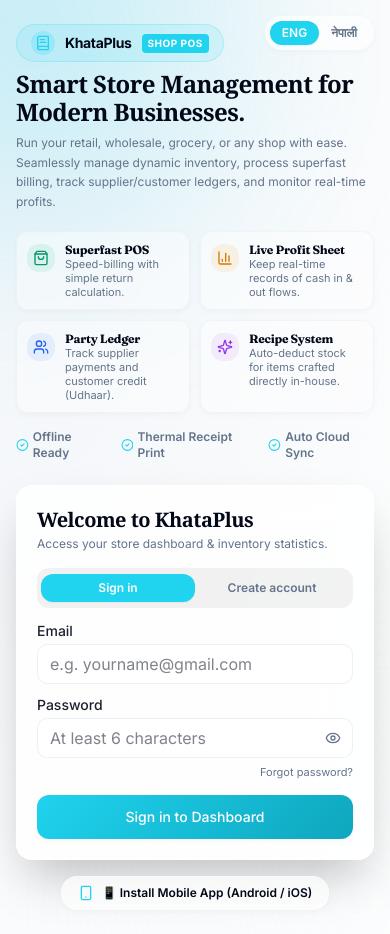
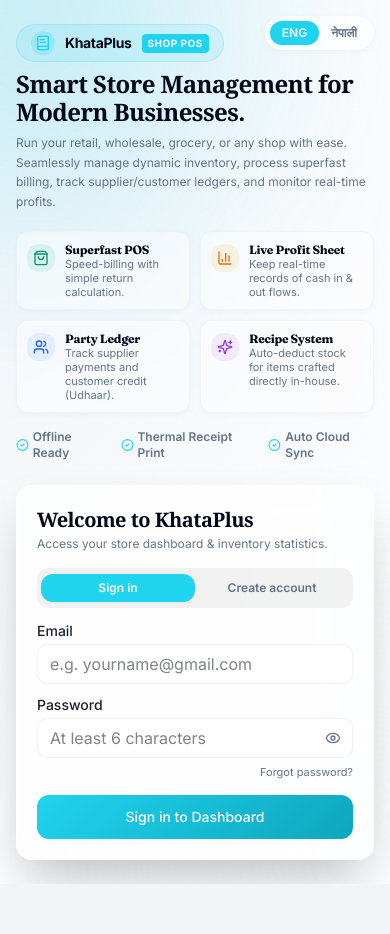
Before and after one commit to shakyamtech/KhataPlus, a React (Vite) app: page /auth in a window 390 px wide. After the commit the page ends 884 px from the top, so only its background shows below. Built offline with nearby package versions, Linux system fonts and the light colour scheme; no server answers; the HTML template or start-up script is replaced by a standard one.

Commit message:
Remove mobile app install button from mobile Auth page layout for cleaner screen

```diff
--- a/src/pages/Auth.tsx
+++ b/src/pages/Auth.tsx
@@ -422,17 +422,6 @@ const Auth = () => {
               </TabsContent>
             </Tabs>
           </Card>
-
-          {/* Mobile Install App Button */}
-          <div className="mt-4 text-center lg:hidden">
-            <button
-              onClick={() => setInstallModalOpen(true)}
-              className="inline-flex items-center gap-2 px-4 py-2 rounded-2xl bg-white/70 dark:bg-secondary/40 backdrop-blur-md border border-white/40 dark:border-white/10 text-xs font-semibold text-foreground shadow-soft hover:bg-primary hover:text-primary-foreground transition-all duration-300 active:scale-95"
-            >
-              <Smartphone className="h-4 w-4 text-primary" />
-              <span>{lang === "NEP" ? "📱 मोबाइल एप इन्स्टल गर्नुहोस् (Android / iOS)" : "📱 Install Mobile App (Android / iOS)"}</span>
-            </button>
-          </div>
         </div>
       </div>
 
```
